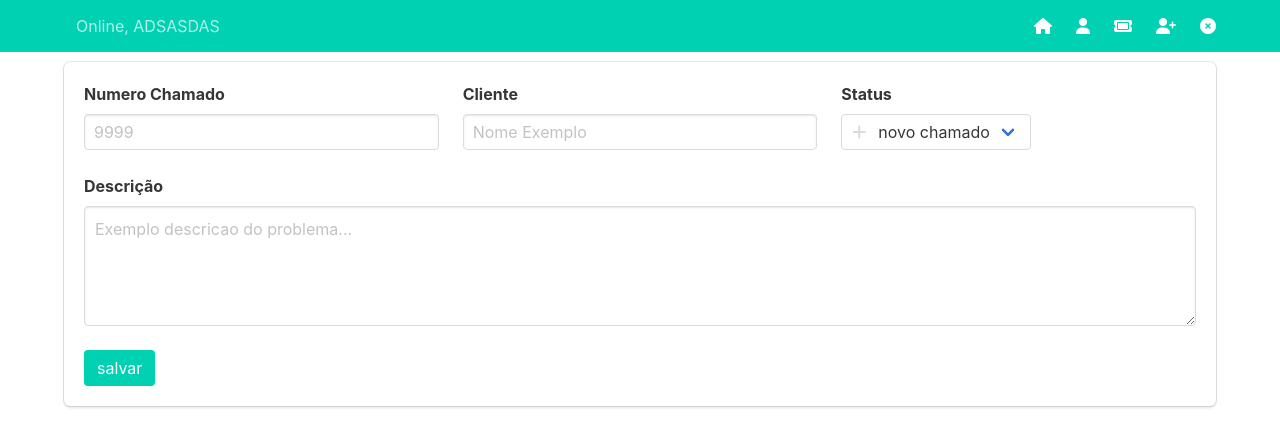
After one commit to dxdiego5/tec_systema, a Flask app: page /service in a window 1280 px wide. The commit adds this page. Shown: the top 447 px of the page. Run offline with Flask 3, Linux system fonts and the light colour scheme; a user stored in the database is signed in.

Commit message:
First create a function save ticket view and model

```diff
--- a/app/__init__.py
+++ b/app/__init__.py
@@ -15,13 +15,13 @@ db = SQLAlchemy()
 
 def create_app():
 
-    app = Flask(__name__)
+    app = Flask(__name__, template_folder='templates')
 
     app.config['SECRET_KEY'] = 'secret-key-1020304050-60708090100'
     app.config['SQLALCHEMY_DATABASE_URI'] = 'sqlite:///'+filepath
     db.init_app(app)
 
-    from .models import Users
+    from .models.models import Users
     login_manager = LoginManager()
     login_manager.login_view = 'auth.login'
     login_manager.init_app(app)
@@ -32,11 +32,14 @@ def create_app():
         return Users.query.get(int(user_id))
 
     # blueprint for auth routes in our app
-    from .auth import auth as auth_blueprint
+    from .routes.auth import auth as auth_blueprint
     app.register_blueprint(auth_blueprint)
 
     # blueprint for non-auth parts of app
-    from .main import main as main_blueprint
+    from .routes.main import main as main_blueprint
     app.register_blueprint(main_blueprint)
 
+    from .routes.called import called as called_blueprint
+    app.register_blueprint(called_blueprint)
+
     return app
--- a/app/models.py
+++ b/app/models/models.py
@@ -1,5 +1,5 @@
 from flask_login import UserMixin
-from . import db
+from .. import db
 
 class Users(UserMixin, db.Model):
     # __tablename__ = 'users'
--- /dev/null
+++ b/app/routes/called.py
@@ -0,0 +1,26 @@
+from flask import Blueprint, render_template, request
+from .. import db
+from flask_login import login_required, current_user
+
+called = Blueprint('called', __name__)
+
+@called.route('/service')
+@login_required
+def called_table():
+   return render_template('service/called_table.html')
+
+
+@called.route('/service', methods=['POST'])
+@login_required
+def called_save():
+   ticket_number = request.form.get('ticket_number')
+   name_customer = request.form.get('name_customer')
+   status_ticket = request.form.get('status_ticket')
+   description = request.form.get('description')
+
+   print(ticket_number)
+   print(name_customer)
+   print(status_ticket)
+   print(description)
+
+   return render_template('service/called_table.html')
--- a/app/main.py
+++ b/app/routes/main.py
@@ -1,5 +1,5 @@
 from flask import Blueprint, render_template
-from . import db
+from .. import db
 from flask_login import login_required, current_user
 
 main = Blueprint('main', __name__)
@@ -11,4 +11,4 @@ def index():
 @main.route('/profile')
 @login_required
 def profile():
-     return render_template('profile.html', name=current_user.name)
+     return render_template('auth/profile.html', name=current_user.name)
--- a/app/templates/profile.html
+++ b/app/templates/auth/profile.html
@@ -2,6 +2,6 @@
 
 {% block content %}
 <h1 class="title">
-  Welcome, {{ name }}!
+  Bem Vindo, {{ name }}!
 </h1>
 {% endblock %}
--- a/app/templates/base.html
+++ b/app/templates/base.html
@@ -5,43 +5,54 @@
     <meta charset="utf-8">
     <meta http-equiv="X-UA-Compatible" content="IE=edge">
     <meta name="viewport" content="width=device-width, initial-scale=1">
-    <title>Flask Auth Example</title>
+    <title>TEC _SYSTEMAS</title>
     <link rel="stylesheet" href="https://cdnjs.cloudflare.com/ajax/libs/bulma/0.7.2/css/bulma.min.css" />
+    <link rel="stylesheet" href="https://cdnjs.cloudflare.com/ajax/libs/font-awesome/6.2.0/css/all.min.css" />
 </head>
 
 <body>
-    <section class="hero is-primary is-fullheight">
-
-        <div class="hero-head">
+    <section>
+        <div class="hero is-primary is-widescreen">
             <nav class="navbar">
                 <div class="container">
+
                     <div id="navbarMenuHeroA" class="navbar-menu">
+                        <div class="navbar-start">
+                            {% if current_user.is_authenticated %}
+                            <h6 class="navbar-item">Online, {{current_user.name | upper}}</h6>
+                            {% endif %}
+                        </div>
+
                         <div class="navbar-end">
-                            <a href="{{ url_for('main.index') }}" class="navbar-item">
-                                Home
+                            <a href="{{ url_for('main.index') }}" class="navbar-item" title="Home">
+                                <i class="fa-solid fa-house" title="Home"></i>
                             </a>
 
                             {% if current_user.is_authenticated %}
-                            <a href="{{ url_for('main.profile') }}" class="navbar-item">
-                                Profile
+                            <a href="{{ url_for('main.profile') }}" title="User Settings" class="navbar-item">
+                                <i class="fa-solid fa-user" title="User Settings"></i>
+                            </a>
+
+                            <a href="{{ url_for('called.called_table') }}" title="Chamados" class="navbar-item">
+                                <i class="fa-solid fa-ticket" title="Chamados"></i>
                             </a>
                             {% endif %}
 
                             {% if not current_user.is_authenticated %}
-                            <a href="{{ url_for('auth.login') }}" class="navbar-item">
-                                Login
+                            <a href="{{ url_for('auth.login') }}" title="Login" class="navbar-item">
+                                <i class="fa-solid fa-power-off" title="Login"></i>
                             </a>
                             {% endif %}
 
                             {% if current_user.is_authenticated %}
-                            <a href="{{ url_for('auth.signup') }}" class="navbar-item">
-                                Sign Up
+                            <a href="{{ url_for('auth.signup') }}" title="Cadastrar-se" class="navbar-item">
+                                <i class="fa-solid fa-user-plus" title="Cadastrar-se"></i>
                             </a>
                             {% endif %}
 
                             {% if current_user.is_authenticated %}
-                            <a href="{{ url_for('auth.logout') }}" class="navbar-item">
-                                Logout
+                            <a href="{{ url_for('auth.logout') }}" title="Sair" class="navbar-item">
+                                <i class="fa-solid fa-circle-xmark" title="Sair"></i>
                             </a>
                             {% endif %}
                         </div>
@@ -49,14 +60,11 @@
                 </div>
             </nav>
         </div>
+    </section>
 
-        <div class="hero-body">
-            <div class="container has-text-centered">
-                {% block content %}
-                {% endblock %}
-            </div>
-        </div>
-    </section>
+    <div class="container is-widescreen" style="margin-top:10px;">
+        {% block content %}
+        {% endblock %}
+    </div>
 </body>
-
 </html>
--- a/app/templates/index.html
+++ b/app/templates/index.html
@@ -2,9 +2,9 @@
 
 {% block content %}
 <h1 class="title">
-  Flask Login Example
+  TEC _SYSTEMAS
 </h1>
 <h2 class="subtitle">
-  Easy authentication and authorization in Flask.
+  Software de gestão perfeito para o seu negócio.
 </h2>
 {% endblock %}
--- /dev/null
+++ b/app/templates/service/called_table.html
@@ -0,0 +1,54 @@
+{% extends "base.html" %}
+
+{% block content %}
+<form class="box" method="POST" action="/service">
+
+      <div class="columns is-desktop is-mobile">
+            <div class="column">
+                  <div class="field">
+                        <label class="label">Numero Chamado</label>
+                        <div class="control">
+                              <input class="input" type="number" placeholder="9999" name="ticket_number">
+                        </div>
+                  </div>
+            </div>
+            <div class="column">
+                  <div class="field">
+                        <label class="label">Cliente</label>
+                        <div class="control">
+                              <input class="input" type="text" placeholder="Nome Exemplo" name="name_customer">
+                        </div>
+                  </div>
+            </div>
+            <div class="column">
+                  <div class="field">
+                        <label class="label">Status</label>
+                        <div class="control has-icons-left">
+                              <div class="select">
+                                    <select name="status_ticket">
+                                          <option value="1" selected>novo chamado</option>
+                                    </select>
+                              </div>
+                              <div class="icon is-small is-left">
+                                    <i class="fa-solid fa-plus"></i>
+                              </div>
+                        </div>
+                  </div>
+            </div>
+      </div>
+
+      <div class="columns is-desktop is-mobile">
+            <div class="column">
+                  <div class="field">
+                        <label class="label">Descrição</label>
+                        <div class="control">
+                              <textarea name="description" class="textarea"
+                                    placeholder="Exemplo descricao do problema..."></textarea>
+                        </div>
+                  </div>
+            </div>
+      </div>
+
+      <button class="button is-primary">salvar</button>
+</form>
+{% endblock content %}
```
Also changed, not shown: app/routes/auth.py (renamed from app/auth.py, +6 -6 lines), app/templates/auth/login.html (renamed from app/templates/login.html, +12 -7 lines), app/templates/auth/signup.html (added, +41 -0 lines), app/templates/signup.html (deleted, +0 -39 lines), app/data.db, app/extension/cli/create_db.py (renamed from app/create_db.py).
